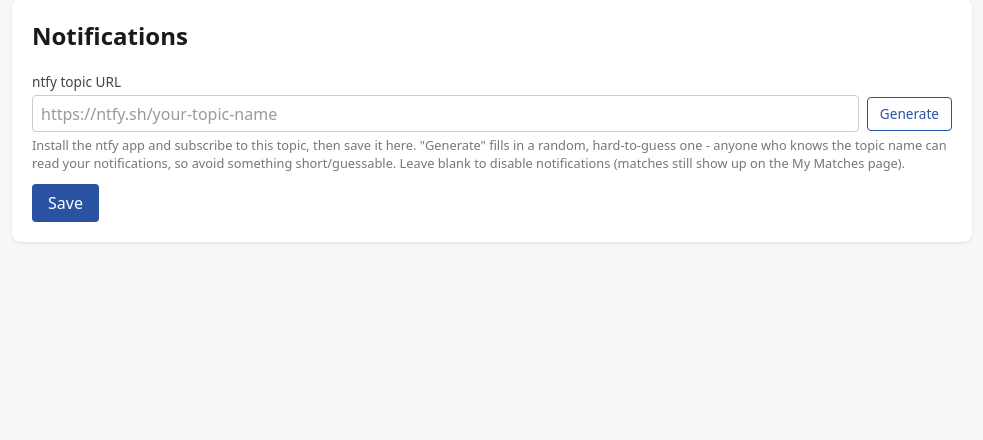
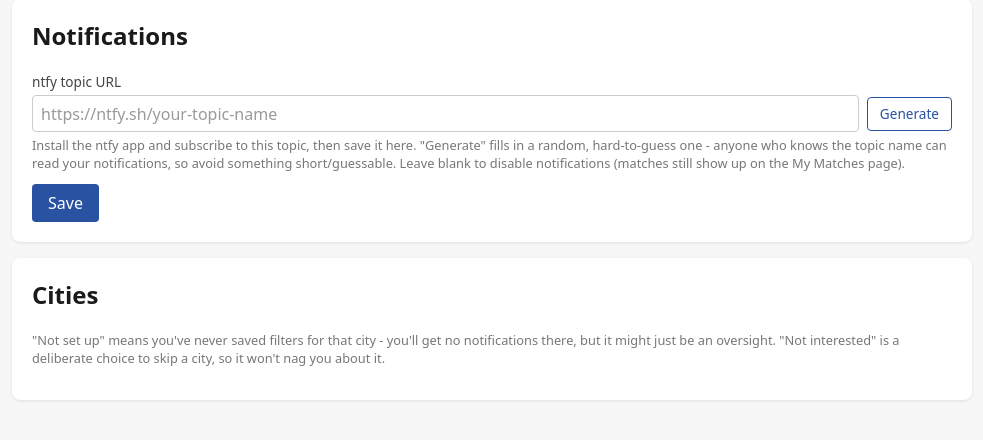
Before and after one commit to idquodest/huisjagers, a FastAPI app: template dashboard/templates/account.html in a window 1280 px wide. Shown: the part 169-609 px from the top of the page, without its empty margins (148-1131 px from the left). Run offline with FastAPI, Linux system fonts and the light colour scheme; the template is opened without the code that fills it, so the values that code supplies are empty.

Commit message:
Distinguish 'never configured' from 'opted out' per city
Previously a city with no saved preferences was ambiguous - could mean
'forgot to set it up' or 'don't care about this city', and there was no
way to tell which from the data (both looked like no row at all).

Puts the existing (unused) enabled column on user_city_preferences to
work: a bare row with enabled=0 now represents an explicit opt-out,
distinct from no row at all (genuinely unconfigured). Opting out and
back in preserves whatever filter values were already there rather than
losing them.

Account page gets a per-city status list (On / Not set up / Not
interested) with Edit/Turn off/Turn back on/Set up/Not interested
actions. My Matches shows a gentle nag banner listing any city with no
row at all (not opted-out ones, since those are a deliberate decision
and shouldn't be nagged about).

```diff
--- a/dashboard/app.py
+++ b/dashboard/app.py
@@ -162,12 +162,46 @@ def logout(request: Request, csrf_token: str = Form(...)):
 
 @app.get("/account", response_class=HTMLResponse)
 def account_form(request: Request):
+    config = load_config(CONFIG_PATH)
     with db.connect(_db_path()) as conn:
         session = auth.get_current_user(request, conn)
         if session is None:
             return RedirectResponse("/login", status_code=303)
+        settings_by_city = db.get_all_user_city_settings(conn, session["user_id"])
 
-    return templates.TemplateResponse(request, "account.html", {"session": session})
+    city_statuses = []
+    for key, cfg in config["cities"].items():
+        row = settings_by_city.get(key)
+        if row is None:
+            status = "unconfigured"
+        elif row["enabled"]:
+            status = "on"
+        else:
+            status = "opted_out"
+        city_statuses.append({
+            "key": key, "name": cfg.get("name", key), "status": status,
+            "summary": db.preferences_row_to_dict(row) if row else None,
+        })
+
+    return templates.TemplateResponse(request, "account.html", {"session": session, "city_statuses": city_statuses})
+
+
+@app.post("/account/city-status/{city_key}")
+def set_city_status(request: Request, city_key: str, csrf_token: str = Form(...), enabled: str = Form(...)):
+    with db.connect(_db_path()) as conn:
+        session = auth.get_current_user(request, conn)
+        if session is None:
+            return RedirectResponse("/login", status_code=303)
+        if not auth.check_csrf(request, session, csrf_token):
+            return RedirectResponse("/account", status_code=303)
+        if city_key not in load_config(CONFIG_PATH)["cities"]:
+            return RedirectResponse("/account", status_code=303)
+
+        now_iso = datetime.now(timezone.utc).isoformat()
+        db.set_city_enabled(conn, session["user_id"], city_key, enabled == "true", now_iso)
+        conn.commit()
+
+    return RedirectResponse("/account", status_code=303)
 
 
 @app.post("/account/ntfy-topic")
@@ -289,6 +323,16 @@ def index(request: Request):
             saved_summary = db.preferences_row_to_dict(pref_rows[0]) if pref_rows else None
             filters_are_saved = filters == saved_summary
 
+        # Cities with no saved-preferences row at all - not "opted out"
+        # (that's a deliberate row with enabled=0, see db.set_city_enabled),
+        # genuinely never touched. Worth a gentle nag since it's otherwise
+        # indistinguishable from "I don't care about this city" and easy to
+        # forget you never finished setting up.
+        settings_by_city = db.get_all_user_city_settings(conn, session["user_id"])
+        unconfigured_city_names = [
+            cfg.get("name", key) for key, cfg in config["cities"].items() if key not in settings_by_city
+        ]
+
     listings = []
     for row in matched_rows:
         listings.append({
@@ -326,5 +370,6 @@ def index(request: Request):
             "filters": filters,
             "filters_are_saved": filters_are_saved,
             "saved_summary": saved_summary,
+            "unconfigured_city_names": unconfigured_city_names,
         },
     )
--- a/dashboard/templates/account.html
+++ b/dashboard/templates/account.html
@@ -21,4 +21,55 @@
     <button class="primary" type="submit">Save</button>
   </form>
 </div>
+
+<div class="card">
+  <h2>Cities</h2>
+  <p class="hint">"Not set up" means you've never saved filters for that city - you'll get no notifications there, but it might just be an oversight. "Not interested" is a deliberate choice to skip a city, so it won't nag you about it.</p>
+  <div class="city-status-list">
+    {% for c in city_statuses %}
+      <div class="city-status-row">
+        <span class="city-status-name">{{ c.name }}</span>
+        {% if c.status == 'on' %}
+          <span class="city-status-badge on">✓ On</span>
+          {% if c.summary.price_min is none and c.summary.price_max is none %}
+            <span class="city-status-summary">No filters set - matches everything with a price</span>
+          {% else %}
+            <span class="city-status-summary">
+              €{{ c.summary.price_min|int if c.summary.price_min is not none else '-' }}–{{ c.summary.price_max|int if c.summary.price_max is not none else '-' }}{% if c.summary.beds_min %}, {{ c.summary.beds_min|int }}+ beds{% endif %}
+            </span>
+          {% endif %}
+        {% elif c.status == 'opted_out' %}
+          <span class="city-status-badge opted_out">— Not interested</span>
+          <span class="city-status-summary"></span>
+        {% else %}
+          <span class="city-status-badge unconfigured">⚠ Not set up</span>
+          <span class="city-status-summary"></span>
+        {% endif %}
+        <div class="city-status-actions">
+          {% if c.status == 'on' %}
+            <a class="link-plain" href="/?cities={{ c.key }}">Edit</a>
+            <form method="post" action="/account/city-status/{{ c.key }}">
+              <input type="hidden" name="csrf_token" value="{{ session.csrf_token }}">
+              <input type="hidden" name="enabled" value="false">
+              <button class="secondary" type="submit">Turn off</button>
+            </form>
+          {% elif c.status == 'opted_out' %}
+            <form method="post" action="/account/city-status/{{ c.key }}">
+              <input type="hidden" name="csrf_token" value="{{ session.csrf_token }}">
+              <input type="hidden" name="enabled" value="true">
+              <button class="secondary" type="submit">Turn back on</button>
+            </form>
+          {% else %}
+            <a class="link-plain" href="/?cities={{ c.key }}">Set up →</a>
+            <form method="post" action="/account/city-status/{{ c.key }}">
+              <input type="hidden" name="csrf_token" value="{{ session.csrf_token }}">
+              <input type="hidden" name="enabled" value="false">
+              <button class="secondary" type="submit">Not interested</button>
+            </form>
+          {% endif %}
+        </div>
+      </div>
+    {% endfor %}
+  </div>
+</div>
 {% endblock %}
--- a/dashboard/templates/base.html
+++ b/dashboard/templates/base.html
@@ -68,6 +68,18 @@
     .apply-to-label { font-size: 0.85rem; color: #444; }
     .apply-to-option { font-size: 0.9rem; display: flex; align-items: center; gap: 0.3rem; white-space: nowrap; }
     .error { color: #b3261e; background: #fdecea; border: 1px solid #f5c6c2; border-radius: 0.25rem; padding: 0.5rem 0.75rem; margin-bottom: 1rem; }
+    p.nag { color: #7a5b00; background: #fff6e0; border: 1px solid #f0dca0; border-radius: 0.25rem; padding: 0.5rem 0.75rem; font-size: 0.85rem; }
+    p.nag a { color: #7a5b00; font-weight: 600; }
+    .city-status-list { display: flex; flex-direction: column; gap: 0.6rem; }
+    .city-status-row { display: flex; align-items: center; gap: 0.75rem; flex-wrap: wrap; padding: 0.6rem 0; border-bottom: 1px solid #f0f0f0; }
+    .city-status-row:last-child { border-bottom: none; }
+    .city-status-name { font-weight: 600; min-width: 110px; }
+    .city-status-badge { font-size: 0.78rem; padding: 0.15rem 0.55rem; border-radius: 1rem; white-space: nowrap; }
+    .city-status-badge.on { background: #e3f5e6; color: #2e7d32; }
+    .city-status-badge.unconfigured { background: #fff6e0; color: #7a5b00; }
+    .city-status-badge.opted_out { background: #eee; color: #666; }
+    .city-status-summary { font-size: 0.8rem; color: #666; flex: 1; min-width: 150px; }
+    .city-status-actions { display: flex; gap: 0.6rem; align-items: center; }
     .hint { color: #777; font-size: 0.8rem; }
     .auth-card { max-width: 380px; margin: 3rem auto; }
     @media (max-width: 600px) {
--- a/dashboard/templates/index.html
+++ b/dashboard/templates/index.html
@@ -6,6 +6,10 @@
   {{ listings|length }} matching listings
   {%- if selected_cities|length > 0 and selected_cities|length < cities|length %} in {{ selected_city_names|join(', ') }}{% endif -%}
 </p>
+
+{% if unconfigured_city_names %}
+  <p class="hint nag">⚠ You haven't set notification filters for {{ unconfigured_city_names|join(', ') }} yet - you won't get pinged for new listings there. <a href="/account">Manage cities →</a></p>
+{% endif %}
 
 <div class="filter-panel">
   <form method="get" action="/">
--- a/db.py
+++ b/db.py
@@ -259,6 +259,41 @@ def get_user_preferences(conn: sqlite3.Connection, user_id: int, city_key: str |
     return conn.execute(query, params).fetchall()
 
 
+def get_all_user_city_settings(conn: sqlite3.Connection, user_id: int) -> dict[str, sqlite3.Row]:
+    """Every row for this user keyed by city_key, regardless of enabled -
+    unlike get_user_preferences(), this lets a caller distinguish three
+    real states: never configured (no row at all), actively configured
+    (row, enabled=1), and explicitly opted out (row, enabled=0). The first
+    two look identical to the notifier (no notifications either way) but
+    are very different to a user checking "did I set this up or forget
+    it?"."""
+    rows = conn.execute(
+        "SELECT * FROM user_city_preferences WHERE user_id = ?", (user_id,)
+    ).fetchall()
+    return {row["city_key"]: row for row in rows}
+
+
+def set_city_enabled(conn: sqlite3.Connection, user_id: int, city_key: str, enabled: bool, now_iso: str) -> None:
+    """Toggles notifications for a city on/off without touching whatever
+    filter values are already saved there (if any) - opting out and back
+    in restores your old criteria rather than losing them. If no row
+    exists yet (opting out of a city you never configured), creates a
+    bare marker row so it shows up as an explicit decision, not silence."""
+    existing = conn.execute(
+        "SELECT id FROM user_city_preferences WHERE user_id = ? AND city_key = ?", (user_id, city_key)
+    ).fetchone()
+    if existing:
+        conn.execute(
+            "UPDATE user_city_preferences SET enabled = ?, updated_at = ? WHERE id = ?",
+            (int(enabled), now_iso, existing["id"]),
+        )
+    else:
+        conn.execute(
+            "INSERT INTO user_city_preferences (user_id, city_key, enabled, updated_at) VALUES (?, ?, ?, ?)",
+            (user_id, city_key, int(enabled), now_iso),
+        )
+
+
 def preferences_row_to_dict(row: sqlite3.Row) -> dict:
     return {
         "price_min": row["price_min"], "price_max": row["price_max"],
```
